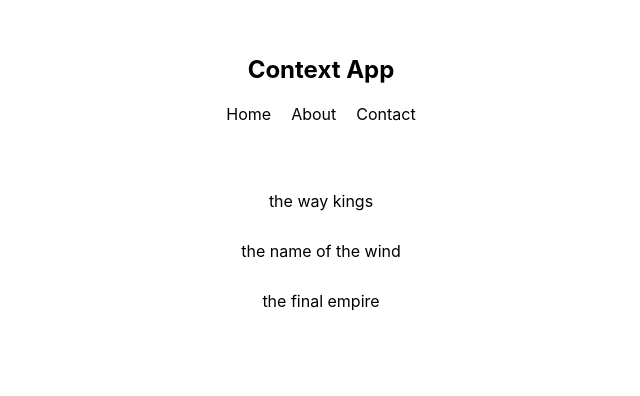
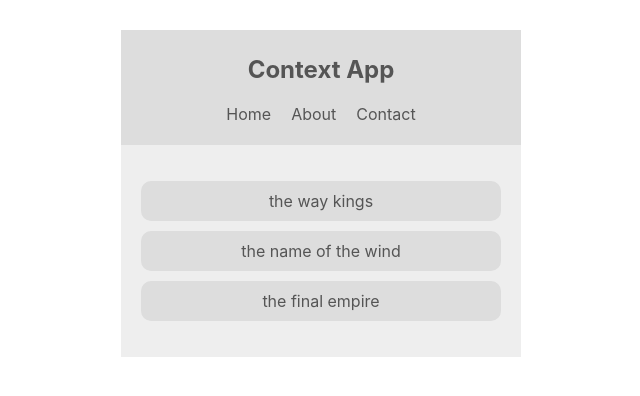
Before and after one commit to 409915016/react-simple, a React (Create React App) app: page / in a window 1280 px wide. Shown: the top 396 px of the page, without its empty margins (319-959 px from the left). Built offline with nearby package versions, Linux system fonts and the light colour scheme.

Commit message:
accessing context

```diff
--- a/src/components/BookList.js
+++ b/src/components/BookList.js
@@ -1,13 +1,17 @@
 import React, { Component } from 'react';
+import { ThemeContext } from '../contexts/ThemeContext';
 
 class Booklist extends Component {
+    static contextType = ThemeContext
     render() {
+        const {isLightTheme, light, dark} = this.context
+        const theme = isLightTheme ? light: dark
         return (
-            <div className="book-list">
+            <div className="book-list" style={ { color: theme.syntax, background: theme.bg } }>
                 <ul>
-                    <li>the way kings</li>
-                    <li>the name of the wind</li>
-                    <li>the final empire</li>
+                    <li style={ { background: theme.ui }}>the way kings</li>
+                    <li style={ { background: theme.ui }}>the name of the wind</li>
+                    <li style={ { background: theme.ui }}>the final empire</li>
                 </ul>
             </div>
         );
--- a/src/components/Navbar.js
+++ b/src/components/Navbar.js
@@ -1,9 +1,13 @@
 import React, { Component } from 'react'
+import { ThemeContext } from '../contexts/ThemeContext'
 
 class Navbar extends Component {
+    static contextType = ThemeContext
     render() {
+        const {isLightTheme, light, dark} = this.context
+        const theme = isLightTheme ? light: dark
         return(
-            <nav>
+            <nav style={{ background : theme.ui, color:theme.syntax}}>
                 <h1>Context App</h1>
                 <ul>
                     <li>Home</li>
--- a/src/contexts/ThemeContext.js
+++ b/src/contexts/ThemeContext.js
@@ -4,7 +4,7 @@
 
 class ThemeContextProvider extends Component {
     state = {
-        isLightTheme: true ,
+        isLightTheme: true,
         light: {
             syntax: '#555',
             ui: '#ddd',
```
